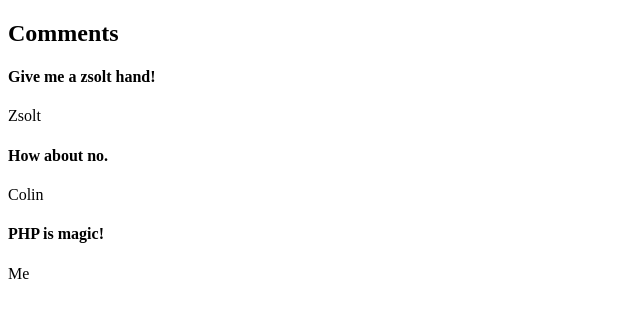
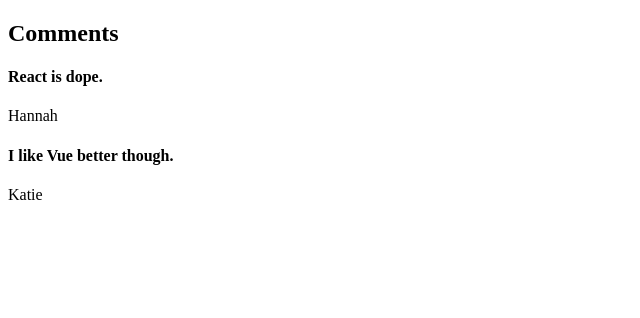
Before and after one commit to markpackham/comments, a React (Create React App) app: page / in a window 1280 px wide. Shown: the top 318 px of the page, without its empty margins (0-640 px from the left). Built offline with nearby package versions, Linux system fonts and the light colour scheme.

Commit message:
Return nodes in CommentList

```diff
--- a/src/components/CommentList.js
+++ b/src/components/CommentList.js
@@ -3,11 +3,18 @@ import Comment from "./Comment";
 
 export default class CommentList extends Component{
     render(){
+const commentNodes = this.props.comments.map(comment => {
+    return(
+    <Comment author={comment.author}>{comment.text}</Comment>
+    )
+})
+
         return(
             <div className="comment-list">
-                <Comment author="Zsolt">Give me a zsolt hand!</Comment>
+                {/* <Comment author="Zsolt">Give me a zsolt hand!</Comment>
                 <Comment author="Colin">How about no.</Comment>
-                <Comment author="Me">PHP is magic!</Comment>
+                <Comment author="Me">PHP is magic!</Comment> */}
+                {commentNodes}
             </div>
         )
 
```
